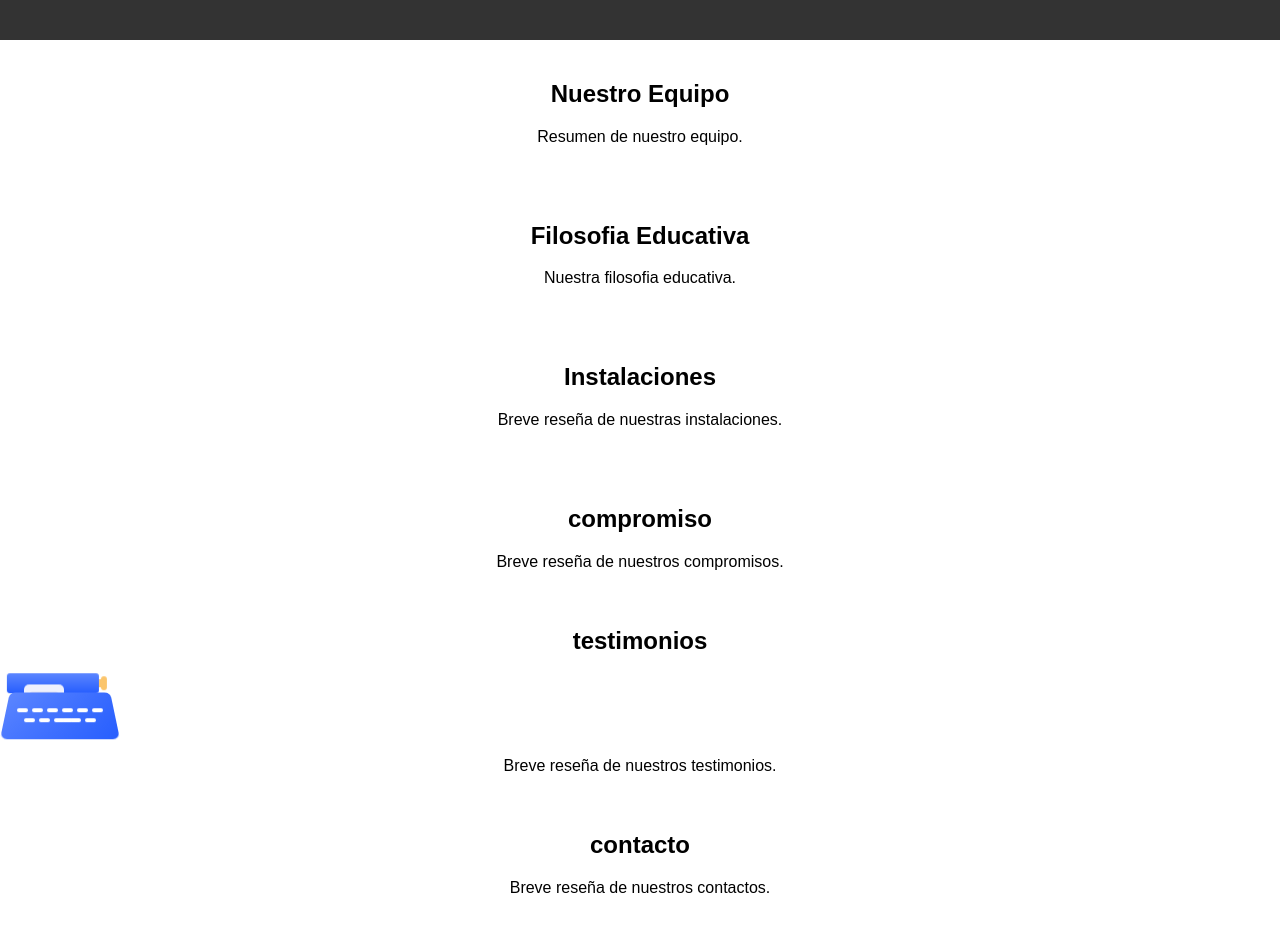
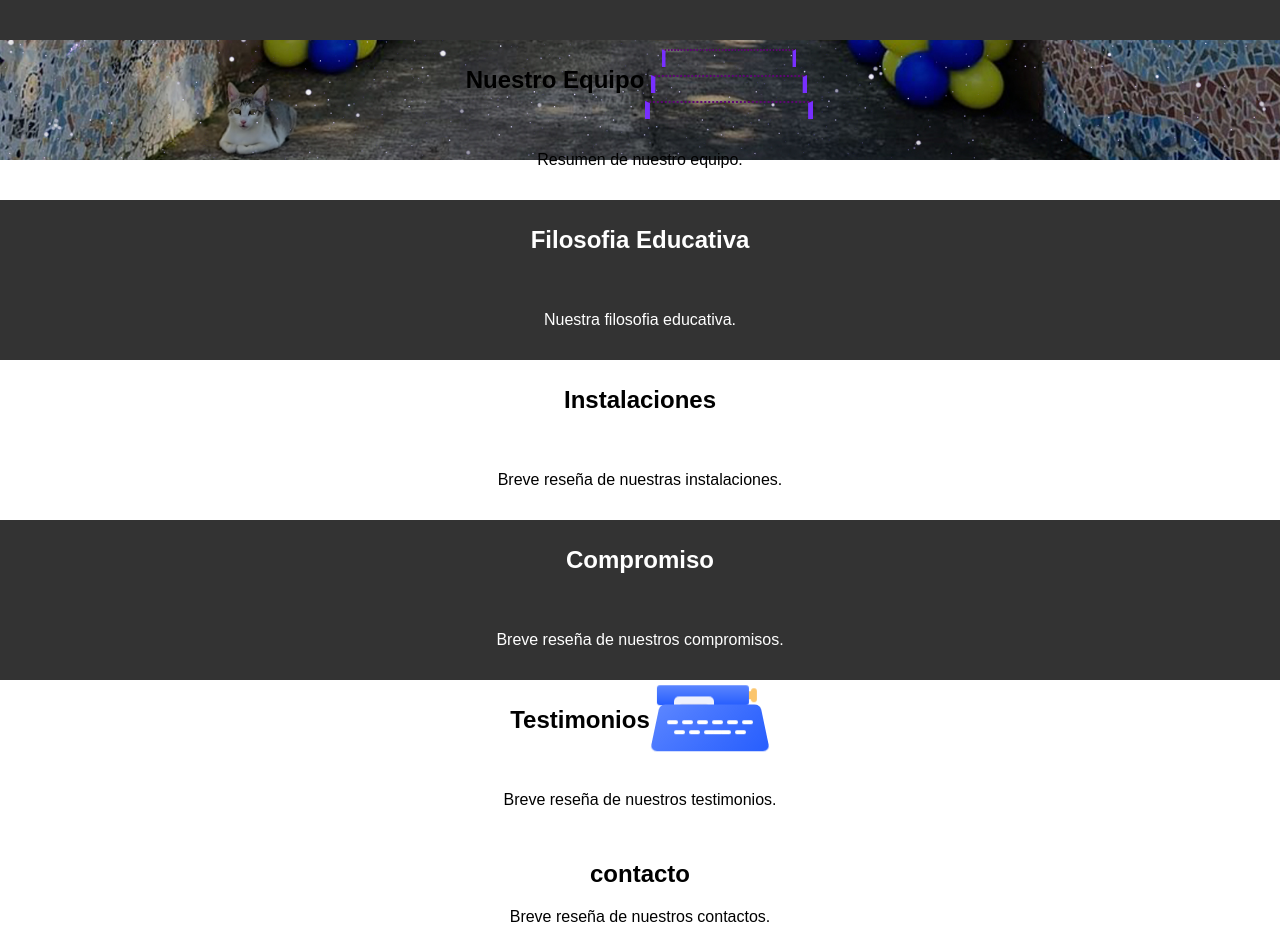
Before and after one commit to AllanDBB/CCAL-Website-Old-, a React (Create React App) app in the folder ccalajuela_web_frontend/: page /conocenos in a window 1280 px wide. Shown: the part 640-1573 px from the top of the page. Built offline with nearby package versions, Linux system fonts and the light colour scheme.

Commit message:
Pq quiero

```diff
--- a/ccalajuela_web_frontend/src/pages/About-us.css
+++ b/ccalajuela_web_frontend/src/pages/About-us.css
@@ -18,11 +18,19 @@ header h1 {
   margin: 10px;
 }
 
+.fondo-pagina {
+  background-image: url("./Banners/Banner\ 2.jpg");
+  background-size: cover;
+  background-position: center;
+  height: 100vh; /* Ajusta la altura según tus necesidades */
+  /* Otros estilos necesarios para el contenido de la página */
+}
+
+
 /* Banner Principal */
 .banner {
   text-align: center;
   padding: 20px;
-  background-color: #fff;
 }
 
 .banner img {
@@ -33,7 +41,6 @@ header h1 {
 /* Sección de Bienvenida */
 .bienvenida {
   padding: 20px;
-  background-color: #fff;
 }
 
 /* Historia del Colegio */
@@ -61,33 +68,120 @@ header h1 {
 }
 
 /* Nuestro Equipo */
-.equipo {
+.equipoTitle {
   padding: 20px;
+  display: flex;
+  justify-content: center;
+  align-items: center;
+  background-color:transparent;
+  color: #000;
+  height: 5vh;
+}
+
+.equipoBody {
+  padding: 20px;
+  display: flex;
+  justify-content: center;
+  align-items: center;
+  background-color:transparent;
+  color: #000;
+  height: 5vh;
 }
 
 /* Valores y Filosofía Educativa */
-.valores {
+.valoresTitle {
   padding: 20px;
+  display: flex;
+  justify-content: center;
+  align-items: center;
+  background-color: #333;
+  color: #fff;
+  height: 5vh;
+}
+
+.valoresBody {
+  padding: 20px;
+  display: flex;
+  justify-content: center;
+  align-items: center;
+  background-color: #333;
+  color: #fff;
+  height: 5vh;
 }
 
 /* Instalaciones y Recursos */
-.instalaciones {
+.instalacionesTitle {
   padding: 20px;
+  display: flex;
+  justify-content: center;
+  align-items: center;
+  background-color:transparent;
+  color: #000;
+  height: 5vh;
+}
+
+
+.instalacionesBody {
+  padding: 20px;
+  display: flex;
+  justify-content: center;
+  align-items: center;
+  background-color:transparent;
+  color: #000;
+  height: 5vh;
 }
 
 /* Compromiso con la Comunidad */
-.compromiso {
+.compromisoTitle {
   padding: 20px;
+  display: flex;
+  justify-content: center;
+  align-items: center;
+  background-color: #333;
+  color: #fff;
+  height: 5vh;
+}
+
+.compromisoBody {
+  padding: 20px;
+  display: flex;
+  justify-content: center;
+  align-items: center;
+  background-color: #333;
+  color: #fff;
+  height: 5vh;
 }
 
 /* Testimonios y Logros de los Estudiantes */
-.testimonios {
+.testimoniosTitle {
   padding: 20px;
+  display: flex;
+  justify-content: center;
+  align-items: center;
+  background-color:transparent;
+  color: #000;
+  height: 5vh;
+}
+
+.testimoniosBody {
+  padding: 20px;
+  display: flex;
+  justify-content: center;
+  align-items: center;
+  background-color:transparent;
+  color: #000;
+  height: 5vh;
 }
 
 /* Información de Contacto */
-.contacto {
+.contactos {
   padding: 20px;
+  display: flex;
+  justify-content: center;
+  align-items: center;
+  background-color: #333;
+  color: #fff;
+  height: 5vh;
 }
 
 /* Pie de Página */
--- a/ccalajuela_web_frontend/src/pages/About-us.js
+++ b/ccalajuela_web_frontend/src/pages/About-us.js
@@ -2,11 +2,14 @@ import React from 'react';
 import './About-us.css';
 import History from './About-us/History/History';
 import Testimonio from './About-us/Testimonios/testimonios';
+import Team from './About-us/Equipo/Team';
 
 const AboutUs = () => {
   return (
     <div className="aboutUs-container">
       {/* Sección del Banner Principal */}
+
+      <div className="fondo-pagina">
         <div className="hero-section">
           <header>
             <h1>Bienvenido a CCAL</h1>
@@ -27,37 +30,47 @@ const AboutUs = () => {
           <History />
         </div>
 
-      <div className="historiaLogo">
-      </div>
-
         <div className="historiaBody">
           <p>Una breve reseña de los orígenes y hitos importantes del colegio.</p>
         </div>
 
 
-      <div className="equipo">
+        <div className="equipoTitle">
           <h2>Nuestro Equipo</h2>
+          <Team />
+        </div>
+
+        <div className="equipoBody">
           <p>Resumen de nuestro equipo.</p>
         </div>
 
-      <div className="valores">
+        <div className="valoresTitle">
           <h2>Filosofia Educativa</h2>
+        </div>
+
+        <div className="valoresTitle">
           <p>Nuestra filosofia educativa.</p>
         </div>
 
-      <div className="instalaciones">
+        <div className="instalacionesTitle">
           <h2>Instalaciones</h2>
+        </div>
+
+        <div className="instalacionesBody">
           <p>Breve reseña de nuestras instalaciones.</p>
         </div>
 
 
-      <div className="compromiso">
-        <h2>compromiso</h2>
+        <div className="compromisoTitle">
+          <h2>Compromiso</h2>
+        </div>
+
+        <div className="compromisoBody">
           <p>Breve reseña de nuestros compromisos.</p>
         </div>
 
         <div className="testimoniosTitle">
-        <h2>testimonios</h2>
+          <h2>Testimonios</h2>
           <Testimonio />
         </div>
 
@@ -71,6 +84,9 @@ const AboutUs = () => {
           <h2>contacto</h2>
           <p>Breve reseña de nuestros contactos.</p>
         </div>
+      </div>
+
+
 
 
       </div>
--- /dev/null
+++ b/ccalajuela_web_frontend/src/pages/About-us/Equipo/Team.css
@@ -0,0 +1,22 @@
+.loader-Team {
+    transform: rotateX(70deg);
+  }
+
+  .loader .element {
+    display: block;
+    border-left: 5px solid rgb(120, 47, 255);
+    border-right: 5px solid rgb(120, 47, 255);
+    border-top: dotted 2px rgb(92, 5, 114);
+    width: 10rem;
+    height: 1rem;
+    margin-top: 0.5rem;
+    perspective: 1000px;
+    animation: rotate 5s infinite linear;
+    animation-delay: calc(var(--i) * 0.2s);
+  }
+
+  @keyframes rotate {
+    100% {
+      transform: rotateY(360deg);
+    }
+  }
--- /dev/null
+++ b/ccalajuela_web_frontend/src/pages/About-us/Equipo/Team.js
@@ -0,0 +1,15 @@
+import React from 'react';
+import './Team.css'; // Asegúrate de tener la ruta correcta al archivo CSS
+
+const Loader = () => {
+  return (
+    <div className="loader">
+      <div className="element" style={{ '--i': '1' }}></div>
+      <div className="element" style={{ '--i': '2' }}></div>
+      <div className="element" style={{ '--i': '3' }}></div>
+      {/* Añade más elementos según sea necesario */}
+    </div>
+  );
+};
+
+export default Loader;
--- a/ccalajuela_web_frontend/src/pages/About-us/History/History.css
+++ b/ccalajuela_web_frontend/src/pages/About-us/History/History.css
@@ -1,4 +1,4 @@
-.loader {
+.loader-inner {
   position: relative;
   width: 120px;
   height: 140px;
```
Lines whose indentation alone changed are shown as unchanged.
